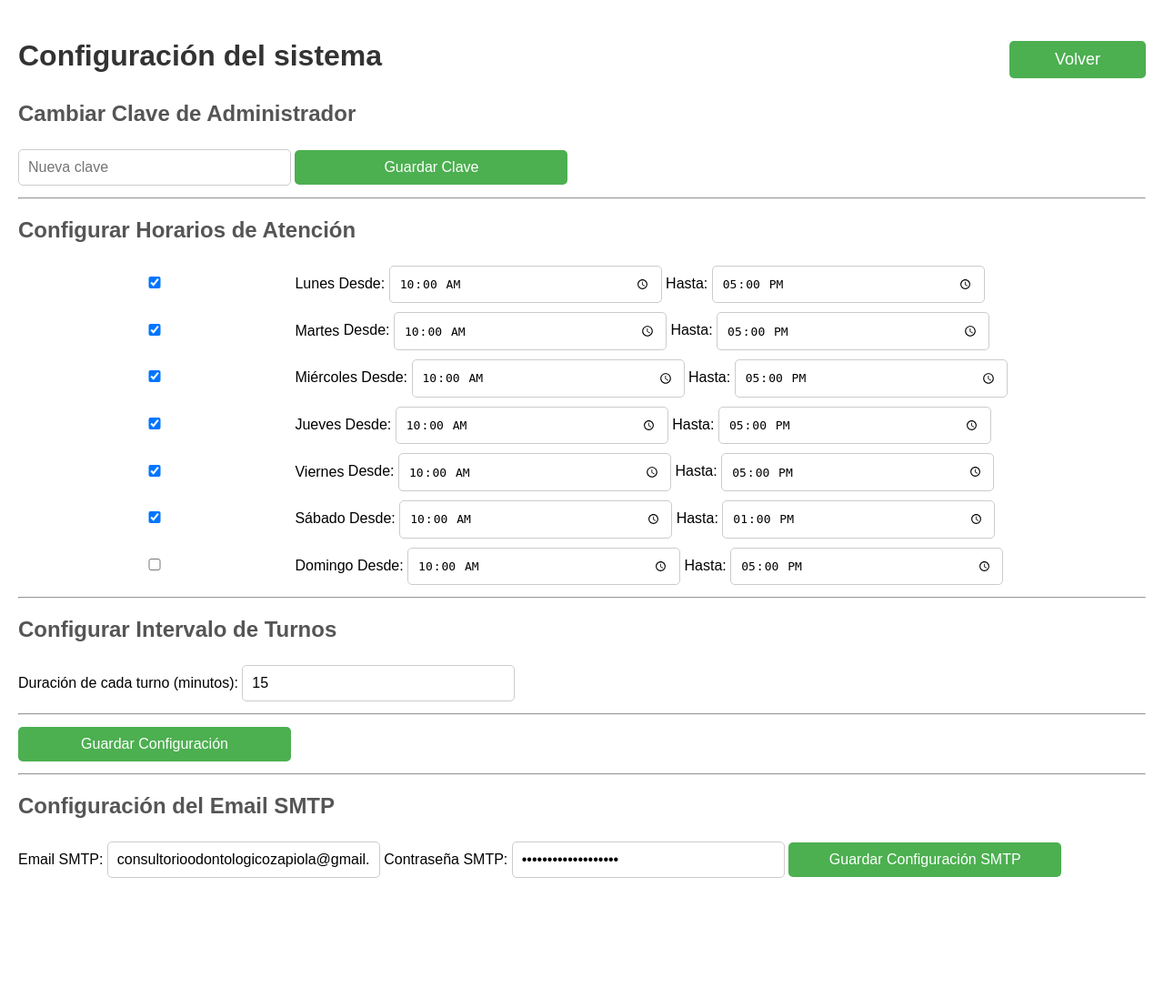
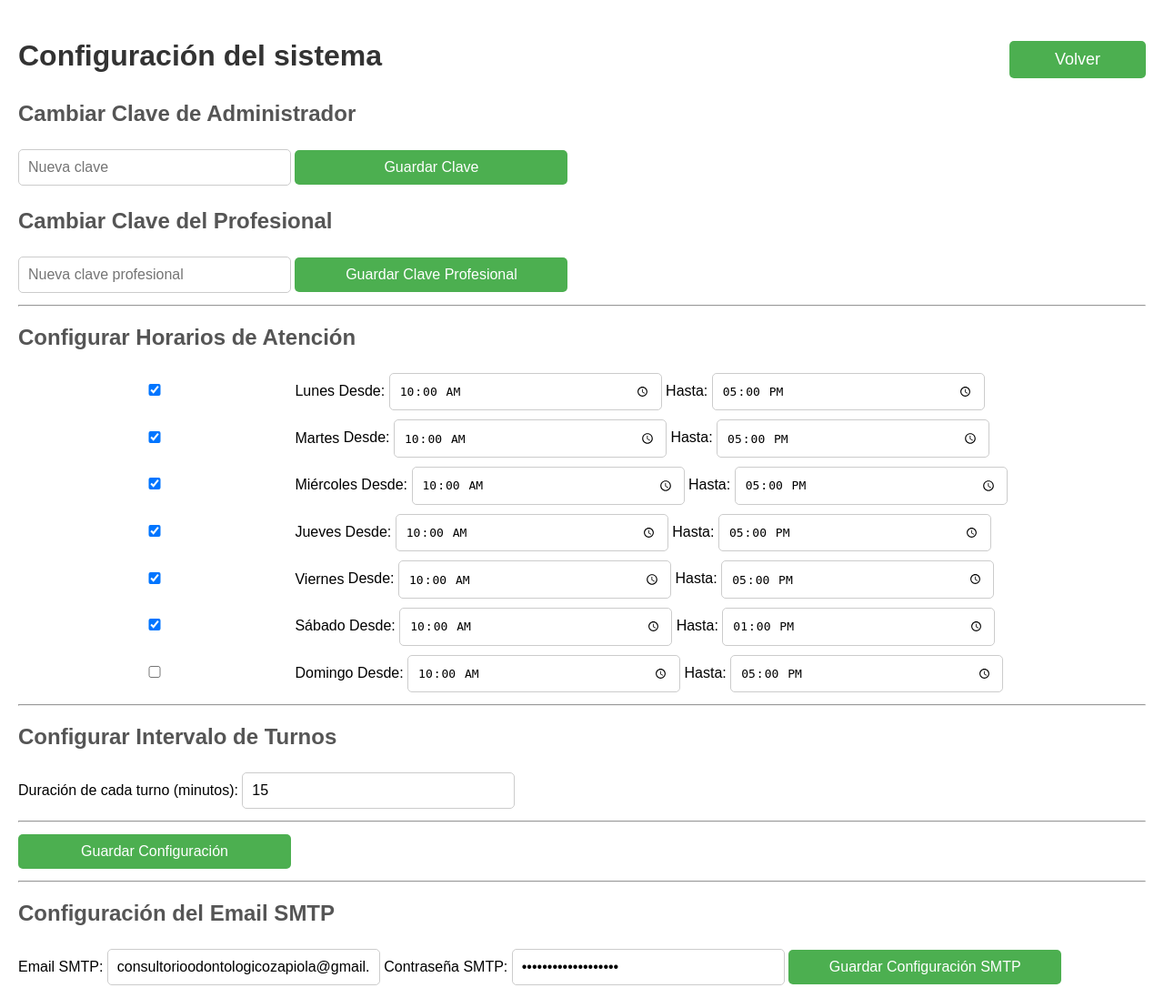
Before and after one commit to cdaversa/turnos_consultorio, a Flask app: page /configuracion in a window 1280 px wide. Shown: the whole page at 91% size. Before the commit the page ends 965 px from the top, so only its background shows below. Run offline with Flask 3, Linux system fonts and the light colour scheme; the visitor is signed in with stand-in values (Sample User, id 1).

Commit message:
se agrega pantalla de login de profesional y se arregla lo del cambio de claves

```diff
--- a/app.py
+++ b/app.py
@@ -27,6 +27,7 @@ HORARIOS_ATENCION = {
 CONFIG_FILE = 'config.json'
 CONFIG_DEFAULT = {
     "admin_password": ADMIN_PASSWORD,
+    "profesional_password": "prof123",  # ✅ clave por defecto para el profesional
     "intervalo_turnos": 15,
     "horarios_atencion": {d: [h[0], h[1], True] for d, h in HORARIOS_ATENCION.items()},
     "smtp_email": EMAIL_USER,
@@ -231,7 +232,8 @@ def reservar():
 @app.route('/panel_admin', methods=['GET', 'POST'])
 def panel_admin():
     if request.method == 'POST':
-        if request.form.get('password') == ADMIN_PASSWORD:
+        clave_guardada = cargar_config().get('admin_password', ADMIN_PASSWORD)  # ✅ lee desde config.json
+        if request.form.get('password') == clave_guardada:
             session['admin'] = True
             return render_template('panel_admin.html', logged=True)
         else:
@@ -299,6 +301,8 @@ def configuracion():
         accion = request.form.get('accion')
         if accion == 'cambiar_clave':
             cfg['admin_password'] = request.form['nueva_clave']
+        elif accion == 'cambiar_clave_profesional':   # ✅ agregado
+            cfg['profesional_password'] = request.form['nueva_clave_profesional']
         elif accion == 'guardar_horarios':
             nuevos = {}
             for dia in ['lunes','martes','miércoles','jueves','viernes','sábado','domingo']:
@@ -311,7 +315,8 @@ def configuracion():
         elif accion == 'guardar_smtp':
             cfg['smtp_email'] = request.form.get('smtp_email')
             cfg['smtp_password'] = request.form.get('smtp_password')
-        guardar_config(cfg)
+
+        guardar_config(cfg)   # ✅ se asegura que se guarde cualquier cambio
 
     return render_template('configuracion.html',
                            horarios=cfg.get('horarios_atencion', {}),
@@ -423,15 +428,36 @@ def api_turnos_dia():
 
 # ====== PANEL PARA PROFESIONALES ======
 
-@app.route('/profesional')
+@app.route('/profesional', methods=['GET', 'POST'])
 def profesional():
+    if not session.get('profesional'):
+        return redirect(url_for('profesional_login'))
+
     fecha = request.args.get('fecha', datetime.today().strftime('%Y-%m-%d'))
     turnos = sorted([t for t in cargar_turnos() if t['fecha'] == fecha], key=lambda x: x['hora'])
     return render_template('profesional.html', turnos=turnos, fecha=fecha)
 
-@app.route('/profesional.html')
-def profesional_html():
-    return redirect(url_for('profesional'))
+@app.route('/profesional_login', methods=['GET', 'POST'])
+def profesional_login():
+    if request.method == 'POST':
+        clave_guardada = cargar_config().get('profesional_password', 'prof123')
+        if request.form.get('password') == clave_guardada:
+            session['profesional'] = True
+            # ✅ Redirige para aplicar el filtro de fecha
+            return redirect(url_for('profesional'))
+        else:
+            return render_template('profesional_login.html', error='Clave incorrecta')
+
+    # ✅ Si ya está logueado, mandalo a la vista de profesional
+    if session.get('profesional'):
+        return redirect(url_for('profesional'))
+
+    return render_template('profesional_login.html')
+
+@app.route('/logout_profesional')
+def logout_profesional():
+    session.pop('profesional', None)
+    return redirect(url_for('profesional_login'))
 
 if __name__ == '__main__':
     app.run(debug=True)
--- a/config.json
+++ b/config.json
@@ -39,5 +39,6 @@
     ]
   },
   "smtp_email": "consultorioodontologicozapiola@gmail.com",
-  "smtp_password": "nkej nxup gjdo ujxb"
+  "smtp_password": "nkej nxup gjdo ujxb",
+  "profesional_password": "profesional1234"
 }
--- a/templates/configuracion.html
+++ b/templates/configuracion.html
@@ -23,6 +23,12 @@
         <input type="hidden" name="accion" value="cambiar_clave">
         <input type="password" name="nueva_clave" placeholder="Nueva clave" required>
         <button type="submit">Guardar Clave</button>
+    </form>
+    <form method="post">
+        <h2>Cambiar Clave del Profesional</h2>
+        <input type="hidden" name="accion" value="cambiar_clave_profesional">
+        <input type="password" name="nueva_clave_profesional" placeholder="Nueva clave profesional" required>
+        <button type="submit">Guardar Clave Profesional</button>
     </form>
 
     <hr>
```
Also changed, not shown: templates/configuracion - copia.html (deleted, +0 -43 lines), templates/profesional.html (+24 -4 lines), templates/profesional_login.html (added, +22 -0 lines).
